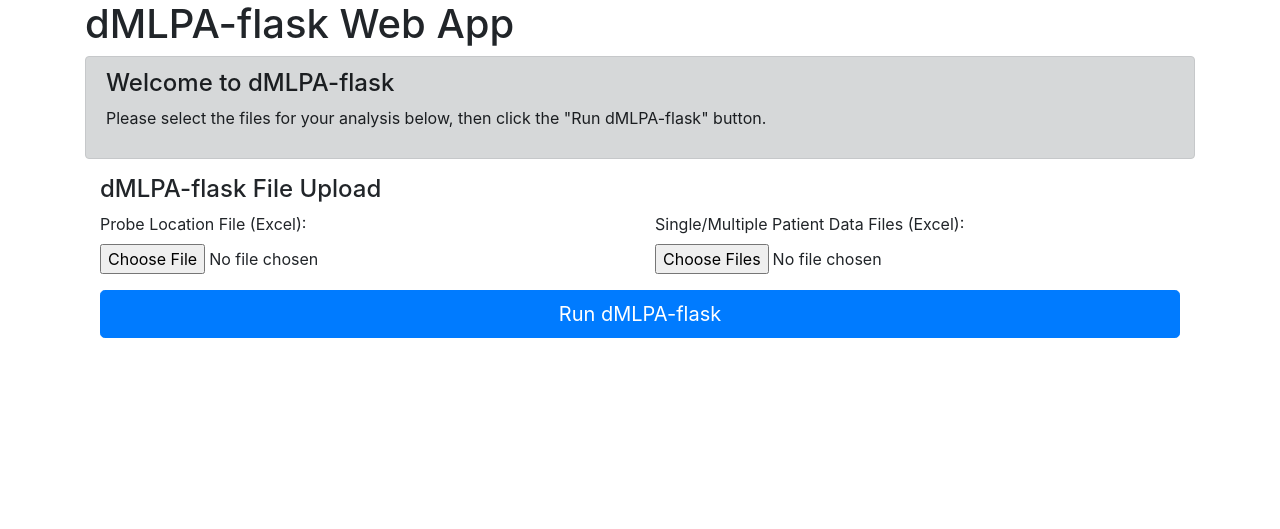
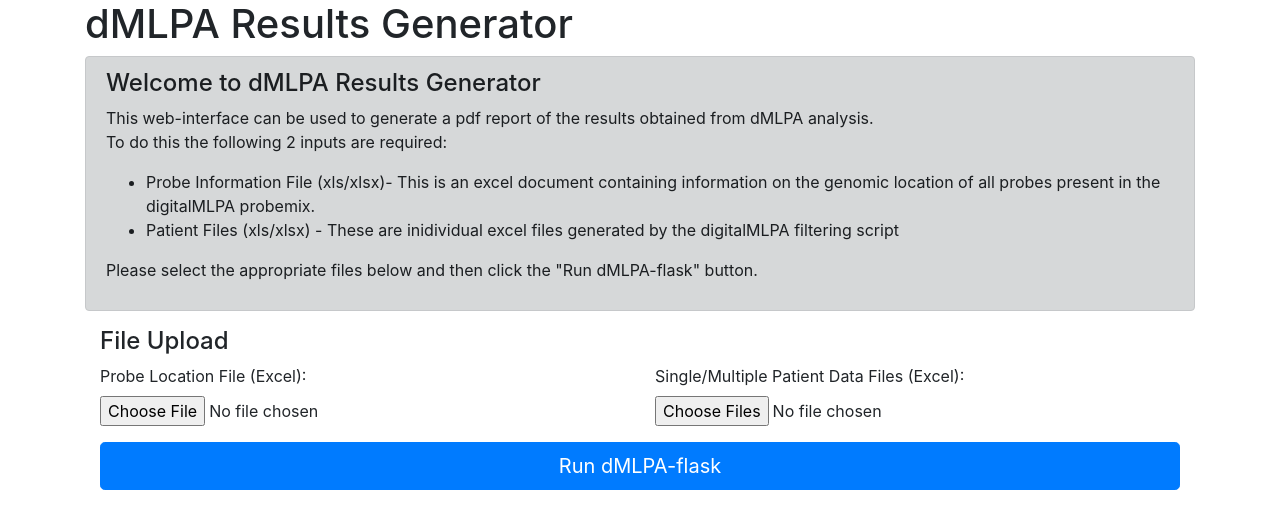
Before and after one commit to moka-guys/dMLPA-flask, a Flask app: page /dMLPA-flask/ in a window 1280 px wide. Shown: the top 529 px of the page. Run offline with Flask 2, Linux system fonts and the light colour scheme; some libraries are stand-ins or nearby versions.

Commit message:
update to html template
Adds more detailed information on the input files required.

```diff
--- a/dMLPA-flask/templates/index.html
+++ b/dMLPA-flask/templates/index.html
@@ -24,7 +24,7 @@
 <body>
 
     <div class="container">
-        <h1>dMLPA-flask Web App</h1>
+        <h1>dMLPA Results Generator</h1>
     </div>
 
     <div class="container">
@@ -55,12 +55,21 @@
 
         {% if backend_state == "initial" %}
         <div class="alert alert-dark" role="alert">
-            <h4 class="alert-heading">Welcome to dMLPA-flask</h4>
-            <p>Please select the files for your analysis below, then click
-                the "Run dMLPA-flask" button.</p>
+            <h4 class="alert-heading">Welcome to dMLPA Results Generator</h4>
+            <p> This web-interface can be used to generate a pdf report of the results obtained from
+                dMLPA analysis. <br>
+                To do this the following 2 inputs are required:<br>
+                <ul>
+                    <li>Probe Information File (xls/xlsx)- This is an excel document containing
+                        information on the genomic location of all probes present in the digitalMLPA
+                        probemix.</li>
+                    <li>Patient Files (xls/xlsx) - These are inidividual excel files generated
+                        by the digitalMLPA filtering script</li>
+                    </ul>
+                Please select the appropriate files below and then click the "Run dMLPA-flask" button.</p>
         </div>
         <div class="container">
-            <h4>dMLPA-flask File Upload</h4>
+            <h4>File Upload</h4>
             <form action=" {{ url_for('dMLPA-flask.form') }}  " method="post" enctype="multipart/form-data">
                 {{ form.hidden_tag() }}
                 <div class="row">
@@ -79,13 +88,13 @@
 
         {%elif backend_state == "started" %}
         <div class="alert alert-success" role="alert">
-            <h4 class="alert-heading">dMLPA-flask Analysis Complete</h4>
-            <p>You submitted the following single file: </p>
+            <h4 class="alert-heading">dMLPA Analysis Complete</h4>
+            <p>You submitted the following probe file: </p>
             <p style="color:blue;"> {{ single_file_name }} </p>
-            <p>You submitted the following multiple files:</p>
+            <p>You submitted the following patient files:</p>
             <p style="color:blue;"> {{ multiple_array_of_files_names }} </p>
             <hr>
-            <h4>The following output can be downloaded to your computer using the button below:</h4>
+            <h4>To download the pdf reports to your computer clink the download button below.</h4>
             <p style="color:blue;"> {{ report_name }} </p>
             <br>
             <a class="btn btn-success" href=" {{url_for('dMLPA-flask.download')}}  ">Download</a>
```
